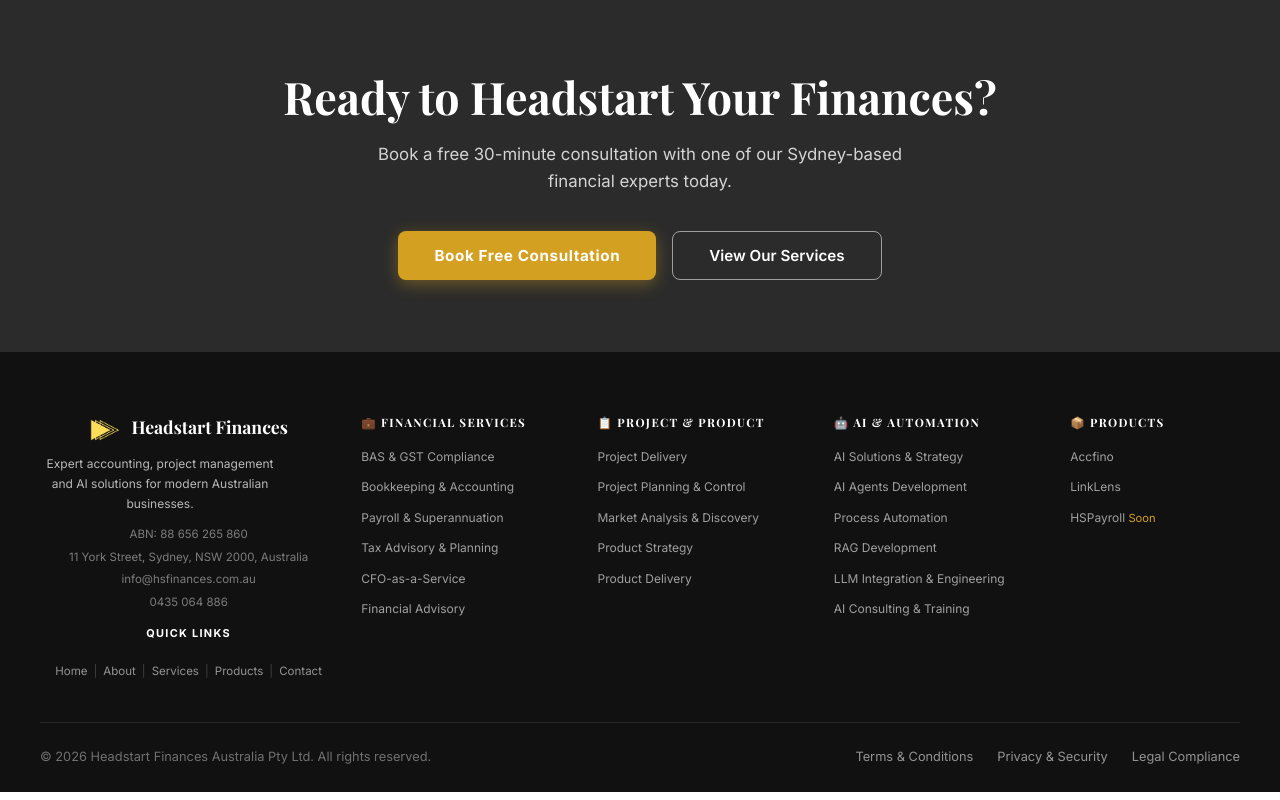
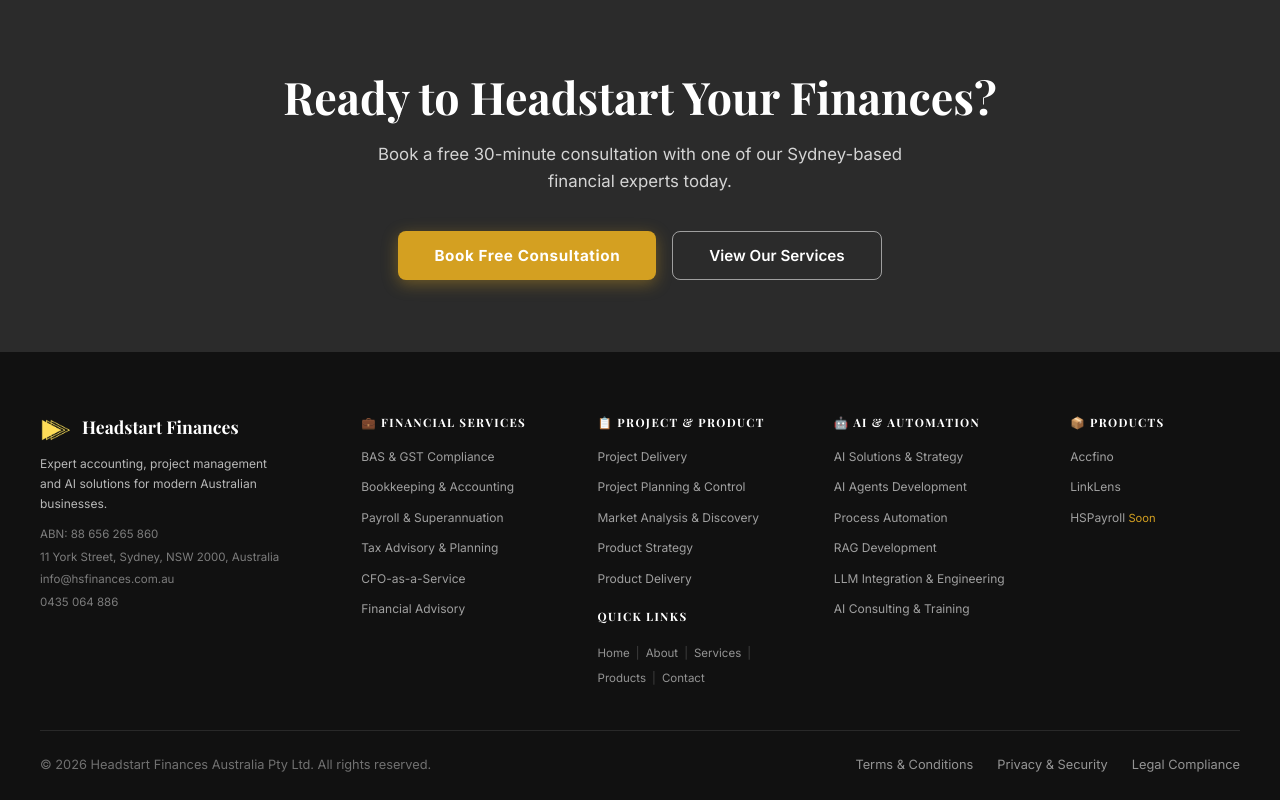
Before and after one commit to pramahosting/hsfinances, a React (Vite) app: page / in a window 1280 px wide. Shown: the part 3957-4757 px from the top of the page. Built offline with nearby package versions, Linux system fonts and the light colour scheme.

Commit message:
Update Footer.jsx

```diff
--- a/src/components/Footer.jsx
+++ b/src/components/Footer.jsx
@@ -30,24 +30,43 @@
       <div className="footer-inner">
         <div className="footer-grid">
 
-          {/* COL 1 — BRAND + QUICK LINKS inline */}
-          <div className="footer-brand" style={{ textAlign:"center" }}>
-            <div className="footer-brand-logo" style={{ justifyContent:"center" }}>
+          {/* COL 1 — BRAND */}
+          <div className="footer-brand">
+            <div className="footer-brand-logo">
               <img src="/data/hsflogo.png" alt="Headstart Finances Logo" />
               <h3>Headstart Finances</h3>
             </div>
             <p>Expert accounting, project management and AI solutions for modern Australian businesses.</p>
-            <div className="footer-meta" style={{ textAlign:"center" }}>
+            <div className="footer-meta">
               <div>ABN: {COMPANY.abn}</div>
               <div>{COMPANY.address}</div>
               <div><a href={`mailto:${COMPANY.email}`} style={{ color:"rgba(255,255,255,.45)" }}>{COMPANY.email}</a></div>
               <div><a href="tel:0435064886" style={{ color:"rgba(255,255,255,.45)" }}>0435 064 886</a></div>
             </div>
-            {/* Quick Links inline below brand info */}
-            <div style={{ marginTop:14, textAlign:"center" }}>
-              <div style={{ fontSize:".68rem", fontWeight:700, color:"#fff", letterSpacing:".12em", textTransform:"uppercase", marginBottom:6 }}>Quick Links</div>
           </div>
-            <div className="footer-quick-links" style={{ justifyContent:"center" }}>
+
+          {/* COL 2 — FINANCIAL SERVICES */}
+          <div className="footer-col">
+            <h4>{PILLARS[0].label}</h4>
+            <ul>
+              {PILLARS[0].items.map((item) => (
+                <li key={item}><span onClick={() => goToService(PILLARS[0].tab)}>{item}</span></li>
+              ))}
+            </ul>
+          </div>
+
+          {/* COL 3 — PROJECT & PRODUCT + QUICK LINKS below */}
+          <div className="footer-col">
+            <h4>{PILLARS[1].label}</h4>
+            <ul>
+              {PILLARS[1].items.map((item) => (
+                <li key={item}><span onClick={() => goToService(PILLARS[1].tab)}>{item}</span></li>
+              ))}
+            </ul>
+            {/* Quick Links below Project & Product */}
+            <div style={{ marginTop: 20 }}>
+              <h4>Quick Links</h4>
+              <div className="footer-quick-links">
                 {[["Home","home"],["About","about"],["Services","services"],["Products","products"],["Contact","contact"]].map(([label, pg], i) => (
                   <span key={label}>
                     <span onClick={() => setPage(pg)}>{label}</span>
@@ -56,20 +75,17 @@
                 ))}
               </div>
             </div>
+          </div>
 
-          {/* COLS 2-4 — THREE SERVICE PILLARS */}
-          {PILLARS.map((pillar) => (
-            <div className="footer-col" key={pillar.label}>
-              <h4>{pillar.label}</h4>
+          {/* COL 4 — AI & AUTOMATION */}
+          <div className="footer-col">
+            <h4>{PILLARS[2].label}</h4>
             <ul>
-                {pillar.items.map((item) => (
-                  <li key={item}>
-                    <span onClick={() => goToService(pillar.tab)}>{item}</span>
-                  </li>
+              {PILLARS[2].items.map((item) => (
+                <li key={item}><span onClick={() => goToService(PILLARS[2].tab)}>{item}</span></li>
               ))}
             </ul>
           </div>
-          ))}
 
           {/* COL 5 — PRODUCTS */}
           <div className="footer-col">
```
Lines whose indentation alone changed are shown as unchanged.
